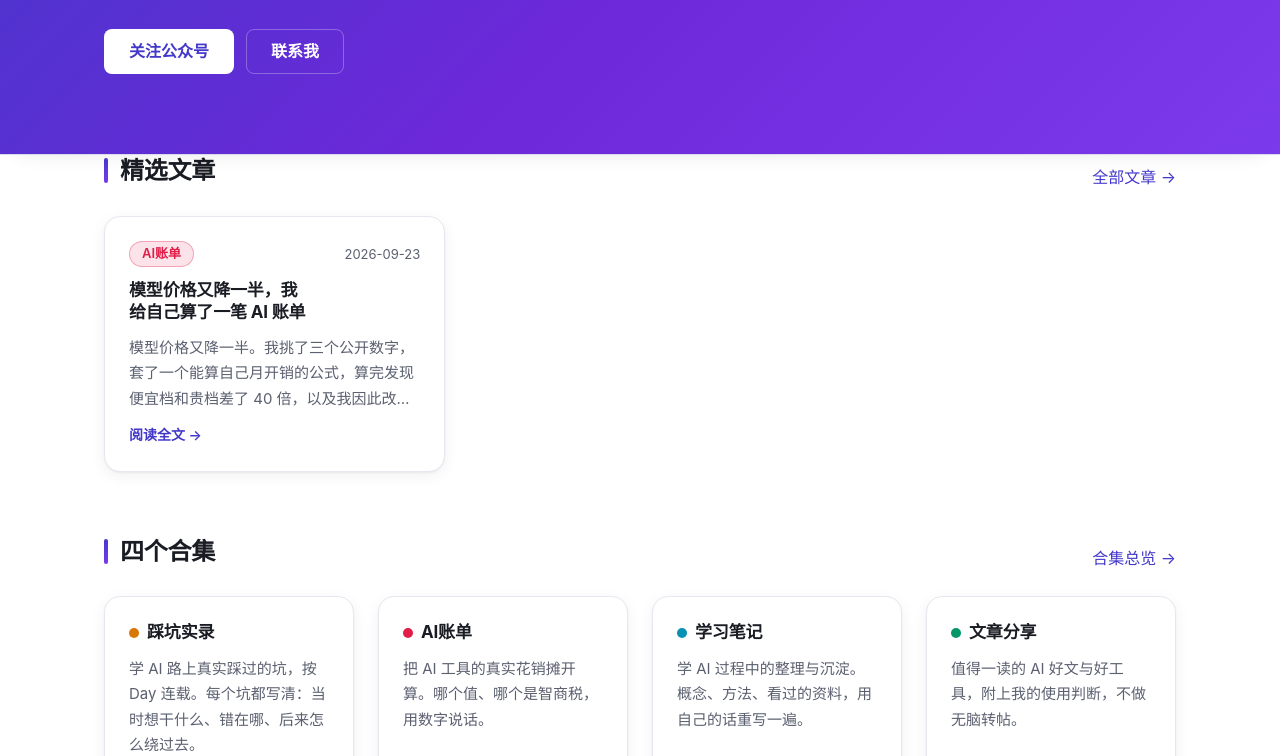
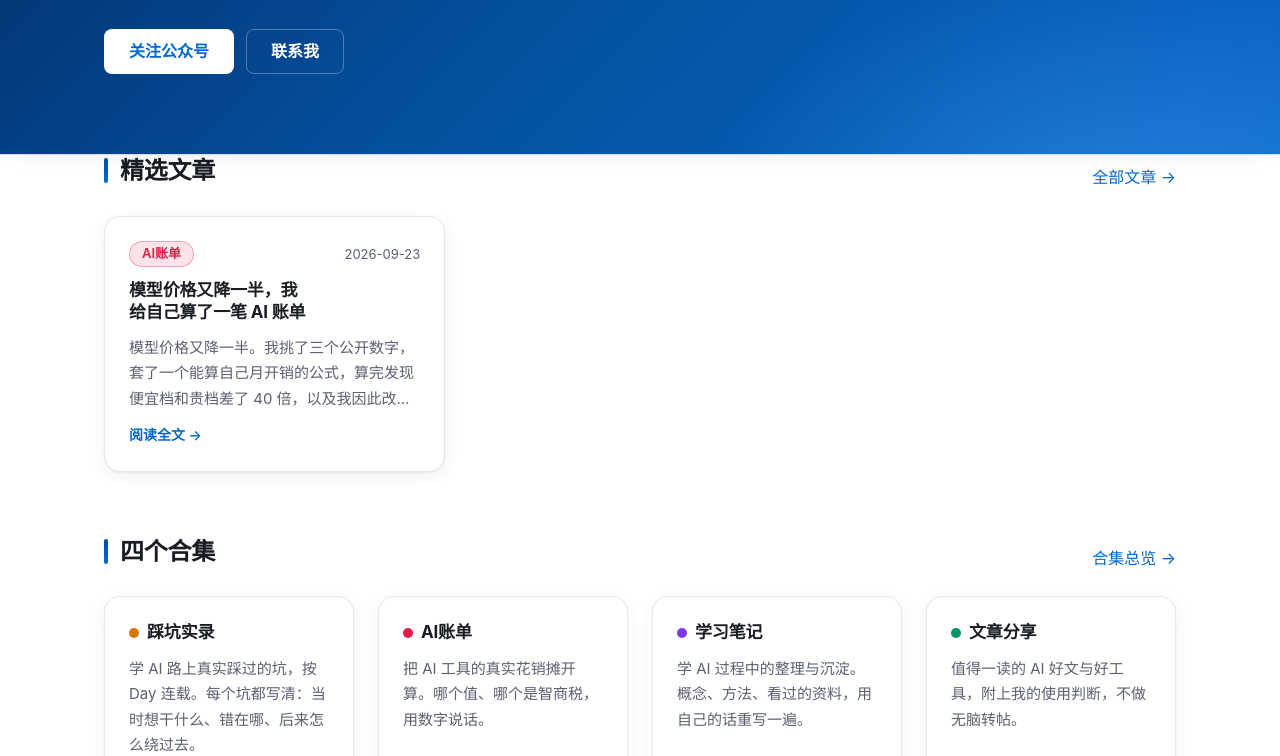
Before and after one commit to dahaihh/dahaihh.github.io, an Astro site: page / in a window 1280 px wide. Shown: the part 418-1174 px from the top of the page. Built offline with nearby package versions, Linux system fonts and the light colour scheme; Astro itself is replaced by a stand-in of ours.

Commit message:
style(theme): 主色体系由靛蓝紫改为新 icon 的蓝系
取色自新 icon：#0367D0 核心蓝 / #42A3F2 亮蓝。
- --brand #4338CA→#0367D0；--grad-brand → #034E9E→#0A6DD3；
  --grad-hero → #032B63→#04509E→#0966C8（白字亮端 5.61:1、次级白 5.15:1）。
- 新增 --brand-ink（固定深蓝）。深色档 --brand 必须提亮，否则深底上的
  链接/焦点环只有 2.4:1；但 Hero 主按钮是强制白底，提亮后会糊成 2.5:1，
  故该处改用不随模式翻转的 --brand-ink。
- 深色档补 --brand #4FA8F5（7.47:1）与蓝色系 --grad-hero。
- 新增 --hero-glow：Hero 右下青色柔光，呼应 icon 里那道青蓝笔触。
- 学习笔记标签 青→紫（#7C3AED / #A78BFA）：原青色与新品牌蓝同色相。
- 标签色拆出 -ink 墨色（amber-800 / rose-700 / violet-700 / emerald-700）：
  原配色直接拿色相当 13px 文字色只有 2.8–3.9:1，不达 PRD §7 的 4.5 线；
  现在 chip 的底色 12%/描边 32% 仍用鲜艳色相，只有文字走墨色。
- 对比度实测 21 组（深浅两档 + 四色标签 chip 实底）全部 ≥4.5:1。

```diff
--- a/src/components/Hero.astro
+++ b/src/components/Hero.astro
@@ -5,10 +5,13 @@
  * 次级「联系我」→ /contact（PRD FR-09：联系入口不铺开在导航里）。
  * 文案已定稿，勿改写（2026-09-26 年限由 10 年改为 12 年，以本人履历为准）。
  *
- * 视觉（M3 · 2026-09-26）：
- *  - 底色由纯 --bg-soft 换为 --grad-hero（蓝紫渐变，PRD §8.1 明确要求）；
- *  - 渐变底上文案统一取 --on-brand* 系列，按钮反色（白底靛蓝字 / 描边白字）；
- *  - ::before 叠一层左上柔光，给平面渐变一点纵深，不加动效。
+ * 视觉（M3 · 2026-09-26，2026-09-27 随新 icon 改蓝系）：
+ *  - 底色由纯 --bg-soft 换为 --grad-hero（蓝渐变，PRD §8.1）；
+ *  - 渐变底上文案统一取 --on-brand* 系列，按钮反色（白底蓝字 / 描边白字）；
+ *    主按钮文字用 --brand-ink 而非 --brand —— 深色档 --brand 会提亮，
+ *    压在纯白按钮上只剩 2.5:1；
+ *  - ::before 叠双柔光：右下青色（呼应 icon 的青蓝笔触）+ 左上白色，
+ *    给平面渐变一点纵深，不加动效。
  *  - 底边距沿用 2026-09-26 的 48→80px（桌面）/64px（移动）。
  */
 ---
@@ -36,12 +39,14 @@
     box-shadow: var(--shadow-hero);
   }
 
-  /* 左上角柔光，让纯渐变有纵深；纯装饰，不参与交互 */
+  /* 双层柔光，让纯渐变有纵深；纯装饰，不参与交互 */
   .hero::before {
     content: '';
     position: absolute;
     inset: 0;
-    background: radial-gradient(680px 320px at 12% -30%, var(--on-brand-fill), transparent 70%);
+    background:
+      var(--hero-glow),
+      radial-gradient(680px 320px at 12% -30%, var(--on-brand-fill), transparent 70%);
     pointer-events: none;
   }
 
@@ -77,10 +82,11 @@
     font-size: 1.0625rem;
   }
 
-  /* 渐变底上的按钮必须反色，否则白底白字、蓝底蓝字都会糊掉 */
+  /* 渐变底上的按钮必须反色，否则白底白字、蓝底蓝字都会糊掉。
+     文字色用 --brand-ink（固定深蓝），不用 --brand（深色档会提亮） */
   .btn--primary {
     background: var(--on-brand);
-    color: var(--brand);
+    color: var(--brand-ink);
   }
 
   .btn--secondary {
--- a/src/styles/global.css
+++ b/src/styles/global.css
@@ -256,14 +256,15 @@ a.card:hover {
   font-weight: 600;
   line-height: 1;
   white-space: nowrap;
-  color: var(--tag-c, var(--brand));
+  /* 文字取 -ink（同色相深一档），底色/描边取色相 token —— 兼顾鲜艳与可读 */
+  color: var(--tag-ink, var(--tag-c, var(--brand)));
   background: color-mix(in srgb, var(--tag-c, var(--brand)) 12%, transparent);
   border: 1px solid color-mix(in srgb, var(--tag-c, var(--brand)) 32%, transparent);
 }
-.tag--pitfall { --tag-c: var(--c-pitfall); }
-.tag--cost    { --tag-c: var(--c-cost); }
-.tag--note    { --tag-c: var(--c-note); }
-.tag--share   { --tag-c: var(--c-share); }
+.tag--pitfall { --tag-c: var(--c-pitfall); --tag-ink: var(--c-pitfall-ink); }
+.tag--cost    { --tag-c: var(--c-cost);    --tag-ink: var(--c-cost-ink); }
+.tag--note    { --tag-c: var(--c-note);    --tag-ink: var(--c-note-ink); }
+.tag--share   { --tag-c: var(--c-share);   --tag-ink: var(--c-share-ink); }
 
 .tag-list {
   display: flex;
--- a/src/styles/tokens.css
+++ b/src/styles/tokens.css
@@ -1,22 +1,28 @@
 /* =========================================================================
    design tokens · 「大海学AI」
    M1 只立 token 层；M3 精修只调这里的值，不动组件。
+   2026-09-27：主色体系由 VibeHub 靛蓝紫（#4338CA→#7C3AED）改为站点新 icon 的
+   蓝系——取色自 icon：#0367D0 核心蓝 / #42A3F2 亮蓝（白色「AI Journey」书法字）。
    深色模式跟随系统（prefers-color-scheme），无手动切换。
    ========================================================================= */
 :root {
-  /* 主色 · 靛蓝紫（VibeHub 体系） */
-  --brand:      #4338CA;
-  --brand-2:    #7C3AED;
-  --grad-brand: linear-gradient(135deg, #4338CA 0%, #7C3AED 100%);
-  /* Hero 专用渐变（PRD §8.1「Hero 用蓝紫渐变」）：
-     三段式，中段偏紫，比两端直连更耐看、不显平 */
-  --grad-hero:  linear-gradient(135deg, #4338CA 0%, #6D28D9 52%, #7C3AED 100%);
+  /* 主色 · 图标蓝 */
+  --brand:      #0367D0;   /* 链接/强调文字色：白底 5.45:1、浅灰底 5.09:1 */
+  --brand-2:    #42A3F2;   /* icon 的亮蓝：只做装饰（Hero 柔光），不做文字底 */
+  /* 固定深蓝，不随深浅模式翻转：用于「强制白底」元素上的文字（Hero 主按钮）。
+     深色档里 --brand 会提亮，压到纯白按钮上只剩 2.5:1，必须用这个 */
+  --brand-ink:  #0367D0;
+  --grad-brand: linear-gradient(135deg, #034E9E 0%, #0A6DD3 100%);
+  /* Hero 专用渐变：白字压深蓝。三段式，中段过渡避免两端直连显平。
+     亮端 #0966C8 对纯白 5.61:1、对 94% 白 5.15:1，均过 PRD §7 的 4.5 线 */
+  --grad-hero:  linear-gradient(135deg, #032B63 0%, #04509E 48%, #0966C8 100%);
+  /* Hero 右下角青色柔光：呼应 icon 里那道青蓝笔触，给纯渐变一点纵深 */
+  --hero-glow:  radial-gradient(620px 380px at 88% 116%, color-mix(in srgb, var(--brand-2) 46%, transparent), transparent 68%);
   /* 渐变底上的前景色（只给 Hero 用，别在浅色卡面上误用） */
   --on-brand:      #FFFFFF;
-  /* 副标题用的次级白：渐变最紫端(#7C3AED)对比度约 5.1:1，过 PRD §7 的 4.5 线；
-     若降到 .86 会掉到 4.5 边缘，别再往下调 */
-  --on-brand-soft: rgba(255, 255, 255, .92);
-  --on-brand-line: rgba(255, 255, 255, .28);
+  /* 副标题次级白：对渐变最亮端 5.15:1；降到 .86 会掉到 4.5 边缘，别再往下调 */
+  --on-brand-soft: rgba(255, 255, 255, .94);
+  --on-brand-line: rgba(255, 255, 255, .30);
   --on-brand-fill: rgba(255, 255, 255, .14);
 
   /* 中性阶（浅色） */
@@ -28,11 +34,18 @@
   --border:     #E6E8F0;
   --border-strong: #D9DDEA;
 
-  /* 四个合集标签色（浅色档） */
+  /* 四个合集标签色（浅色档）
+     色相 token（--c-*）用于 chip 的底色 12% / 描边 32%，保持鲜艳；
+     -ink 用于 chip 文字 —— 原配色直接拿色相当文字色，13px 只有 2.8–3.9:1，
+     不达 PRD §7 的 4.5 线，故拆出同色相深一档的墨色 */
   --c-pitfall:  #D97706;   /* 踩坑实录 · 琥珀 */
   --c-cost:     #E11D48;   /* AI账单   · 玫红 */
-  --c-note:     #0891B2;   /* 学习笔记 · 青 */
+  --c-note:     #7C3AED;   /* 学习笔记 · 紫（原青色与品牌蓝同色相，改紫拉开） */
   --c-share:    #059669;   /* 文章分享 · 翠绿 */
+  --c-pitfall-ink: #92400E;
+  --c-cost-ink:    #BE123C;
+  --c-note-ink:    #6D28D9;
+  --c-share-ink:   #047857;
 
   /* 圆角 */
   --r-sm: 8px;  --r-md: 12px;  --r-lg: 16px;  --r-full: 999px;
@@ -65,13 +78,21 @@
     --text-muted: #A0A6BA;
     --border:     #272C3C;
     --border-strong: #333A4E;
+    /* 深色档必须提亮 --brand：深底上正文链接/焦点环若不换，对比度只有 2.4:1 */
+    --brand:      #4FA8F5;
     --shadow-hero: 0 10px 22px -18px rgba(0,0,0,.55);
     /* 深色档 Hero：整体压暗一档，大面积高饱和在暗环境里会刺眼 */
-    --grad-hero:  linear-gradient(135deg, #3730A3 0%, #5B21B6 55%, #6D28D9 100%);
-    /* 标签色提亮，保证深底对比度 */
+    --grad-hero:  linear-gradient(135deg, #03264F 0%, #05417F 52%, #0A62BA 100%);
+    --hero-glow:  radial-gradient(620px 380px at 88% 116%, color-mix(in srgb, var(--brand-2) 30%, transparent), transparent 68%);
+    /* 标签色提亮，保证深底对比度。深底上 chip 底是 12% 自混深色，
+       鲜艳色本身的对比度已够（5.4–8.3:1），墨色直接同色即可 */
     --c-pitfall:  #FBBF24;
     --c-cost:     #FB7185;
-    --c-note:     #22D3EE;
+    --c-note:     #A78BFA;
     --c-share:    #34D399;
+    --c-pitfall-ink: #FBBF24;
+    --c-cost-ink:    #FB7185;
+    --c-note-ink:    #A78BFA;
+    --c-share-ink:   #34D399;
   }
 }
```
